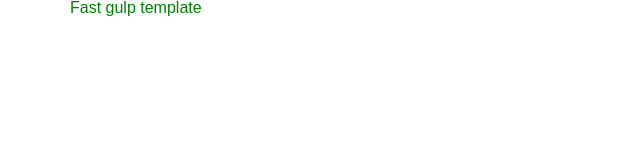
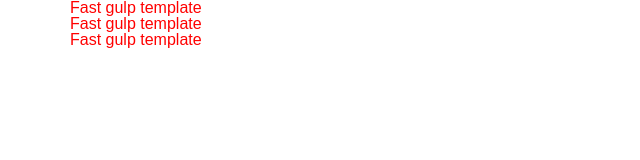
Before and after one commit to gorbuz9kin/Gulp-template, a website: page src/index.html in a window 1280 px wide. Shown: the whole page, without its empty margins (0-640 px from the left). Drawn offline with nearby package versions, Linux system fonts and the light colour scheme; files that its build step writes are made by us from their sources.

Commit message:
remove css commit

```diff
--- a/gulpfile.js
+++ b/gulpfile.js
@@ -104,7 +104,7 @@
 
 gulp.task('style:build', function () {
     return gulp.src(path.src.style)
-        .pipe(cache('style:build'))
+        /*.pipe(cache('style:build'))*/
 	    .pipe(plumber({errorHandler:
 		    notify.onError(function (err) {
 			    return {
@@ -122,7 +122,9 @@
         }))
         .pipe(prefixer())
         .pipe(remember('style:build'))
-        .pipe(cssmin())
+        .pipe(cssmin({
+            keepSpecialComments: 0
+        }))
         .pipe(sourcemaps.write())
         .pipe(gulp.dest(path.build.css))
         .pipe(reload({stream: true}));
--- a/src/index.html
+++ b/src/index.html
@@ -1,6 +1,16 @@
 //= template/header.html
 
 <div class="container">
+	<div class="row">
+		<div class="col-md-12">
+			<p>Fast gulp template</p>
+		</div>
+	</div>
+	<div class="row">
+		<div class="col-md-12">
+			<p>Fast gulp template</p>
+		</div>
+	</div>
 	<div class="row">
 		<div class="col-md-12">
 			<p>Fast gulp template</p>
--- a/src/style/parts/layout/_sections.scss
+++ b/src/style/parts/layout/_sections.scss
@@ -1,3 +1,3 @@
 p {
-  color: green;
+  color: red;
 }
```
Also changed, not shown: 1 other file.
